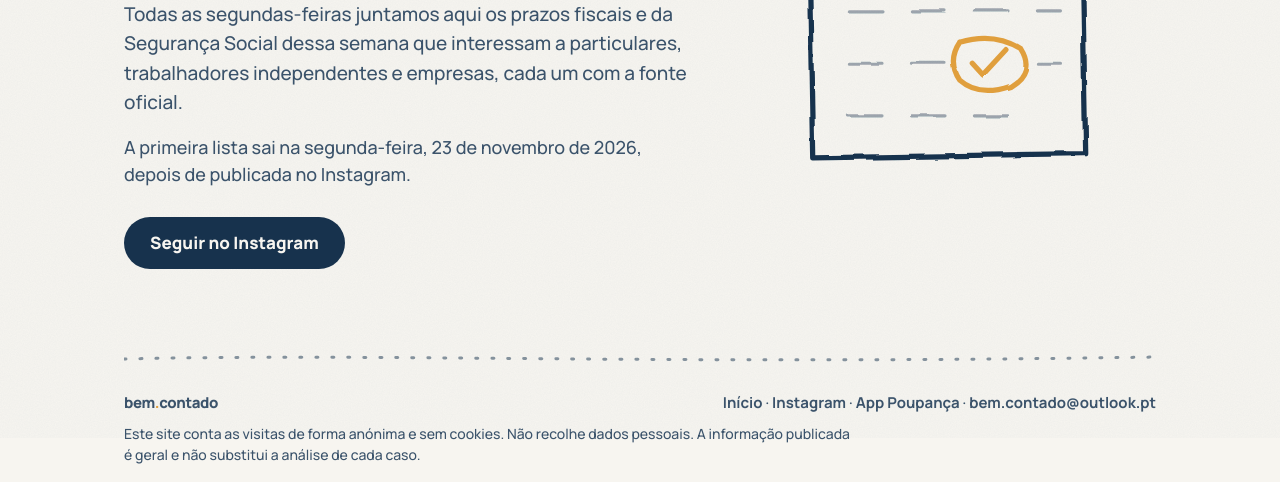
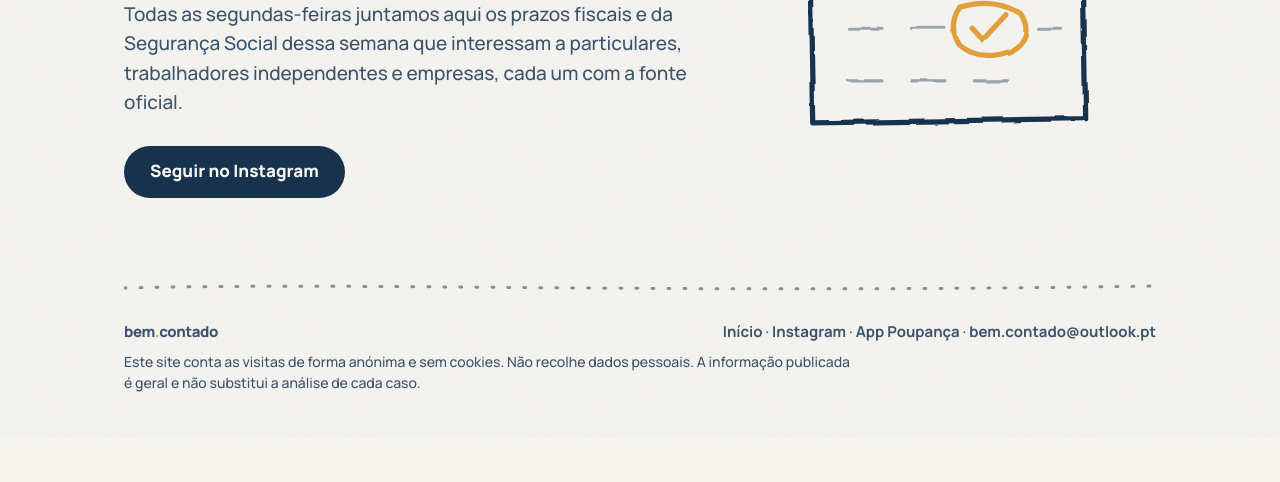
Before and after one commit to Pedrooruben1/Escrit-rio-de-contabilidade, a plain HTML site: page prazos/index.html in a window 1280 px wide. Shown: the part 362-844 px from the top of the page. After the commit the page ends 800 px from the top, so only its background shows below. Drawn offline with Linux system fonts and the light colour scheme.

Commit message:
Prazos: tirar a data da primeira lista da página de espera
Co-Authored-By: Claude Opus 5.5 <noreply@anthropic.com>
Claude-Session: https://claude.ai/code/session_01CtovKutCVt7F35VvmHsdsx

```diff
--- a/prazos/index.html
+++ b/prazos/index.html
@@ -35,7 +35,6 @@
       <p class="antes">Atualizado à segunda-feira</p>
       <h1>Prazos da semana</h1>
       <p class="sub">Todas as segundas-feiras juntamos aqui os prazos fiscais e da Segurança Social dessa semana que interessam a particulares, trabalhadores independentes e empresas, cada um com a fonte oficial.</p>
-      <p>A primeira lista sai na segunda-feira, 23 de novembro de 2026, depois de publicada no Instagram.</p>
       <p class="acoes"><a class="btn" href="https://www.instagram.com/bem.contadopt/" data-contar="instagram-prazos">Seguir no Instagram</a></p>
     </div>
     <svg class="desenho" viewBox="0 0 400 330" role="img" aria-label="Desenho de um calendário com um dia marcado a âmbar">
```
